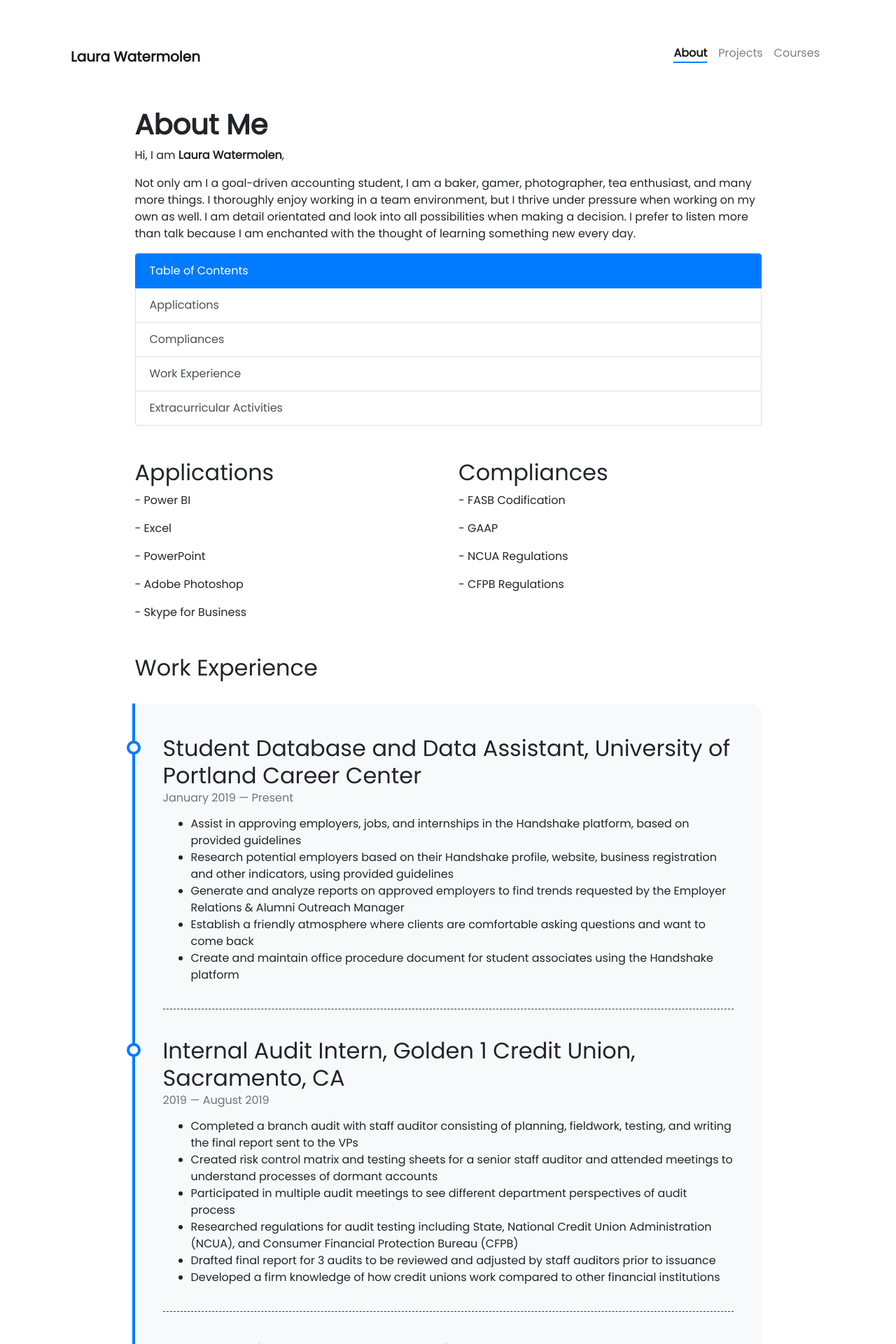
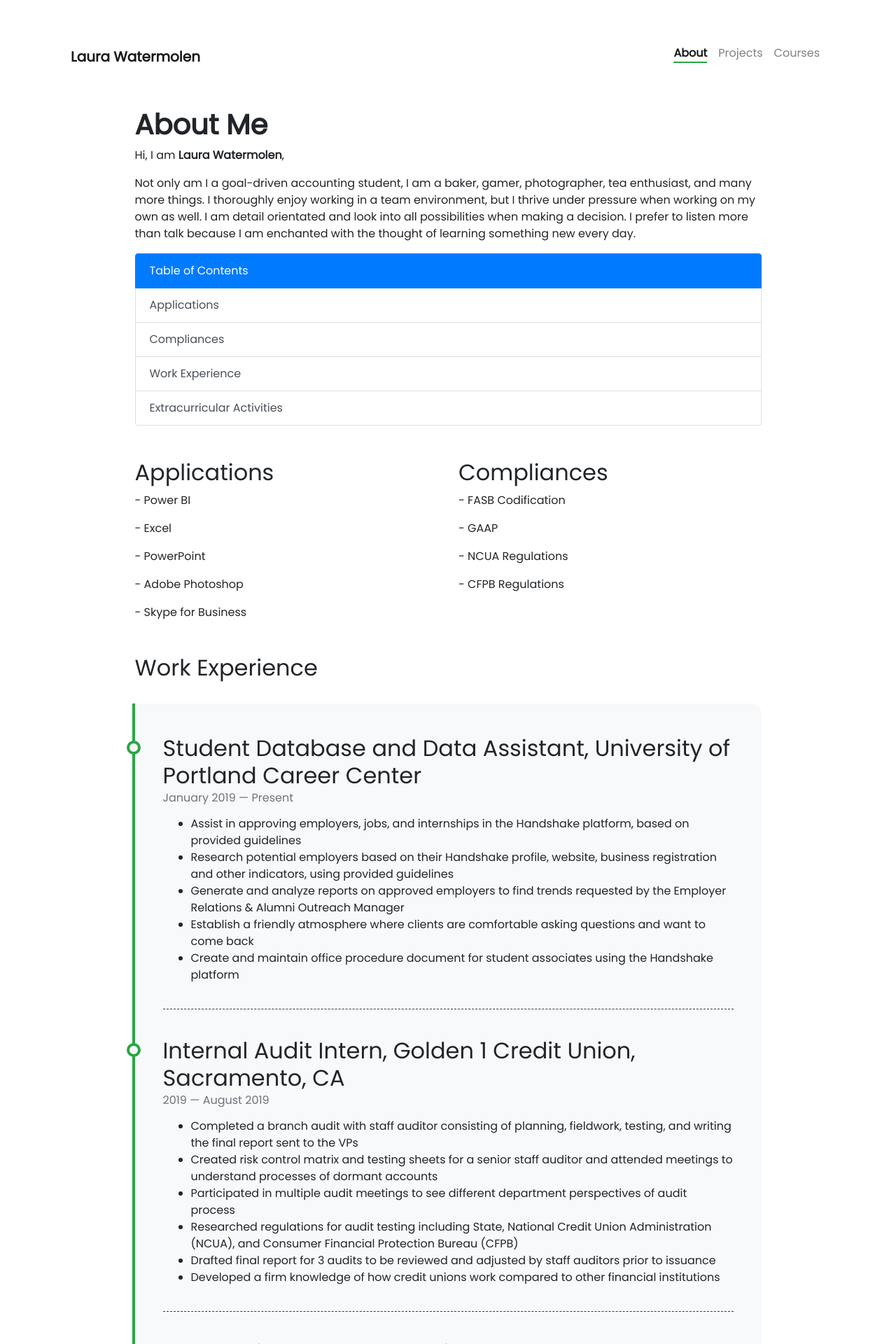
Before and after one commit to watermol20/Portfolio, a Jekyll site: the page built from pages/about.md, in a window 1280 px wide. Shown: the top 1920 px of the page at 70% size. Built offline with Jekyll 4.4.1, drawn with Linux system fonts in a browser that asks for light colours; nearby versions of some CDN libraries.

Commit message:
Change primary color to green

```diff
--- a/_sass/_variables.scss
+++ b/_sass/_variables.scss
@@ -1,4 +1,4 @@
-$primary:   #007bff;
+$primary:   #28a745;
 $secondary: #6c757d;
 $success:   #28a745;
 $info:      #17a2b8;
```
